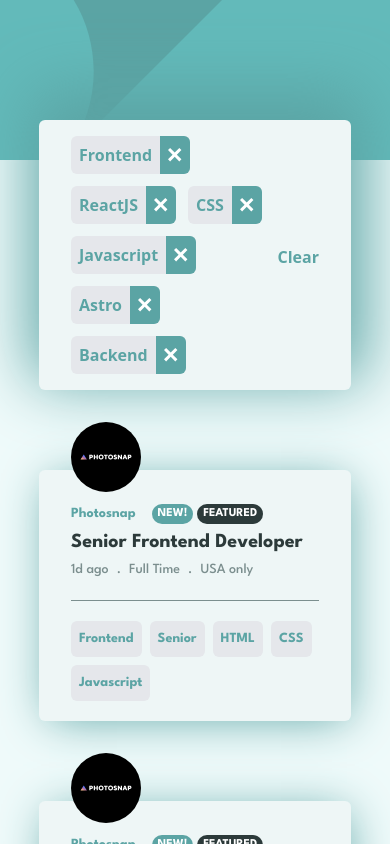
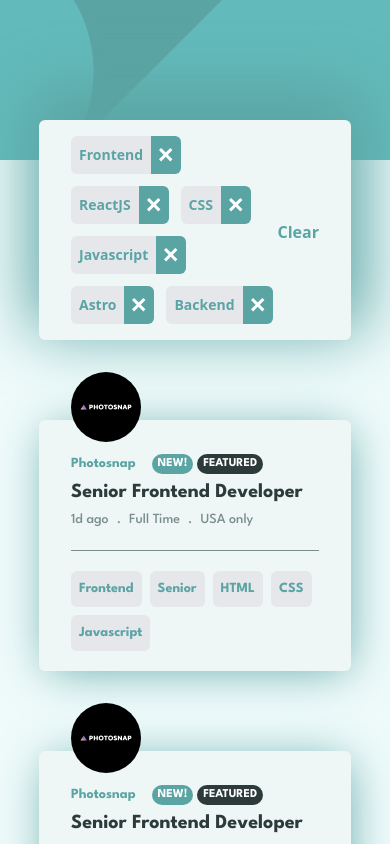
Before and after one commit to norly96/jobs-listing, a React (Vite) app: page / in a window 390 px wide. Shown: the top 844 px of the page. Built offline with nearby package versions, Linux system fonts and the light colour scheme.

Commit message:
fix style responsive

```diff
--- a/src/components/FilterItem.tsx
+++ b/src/components/FilterItem.tsx
@@ -1,8 +1,8 @@
 const FilterItem = ({ name }: { name: string }) => {
   return (
     <div className="bg-gray-200 rounded-md flex items-center">
-      <h1 className="px-2">{name}</h1>
-      <button className="bg-dark-cyan hover:bg-black py-3 px-2 rounded-r-md">
+      <h1 className="px-2 text-sm sm:text-md lg:text-lg">{name}</h1>
+      <button className="bg-dark-cyan hover:transition-all hover:bg-black py-3 px-2 rounded-r-md">
         <img src="/images/icon-remove.svg" alt="" />
       </button>
     </div>
```
